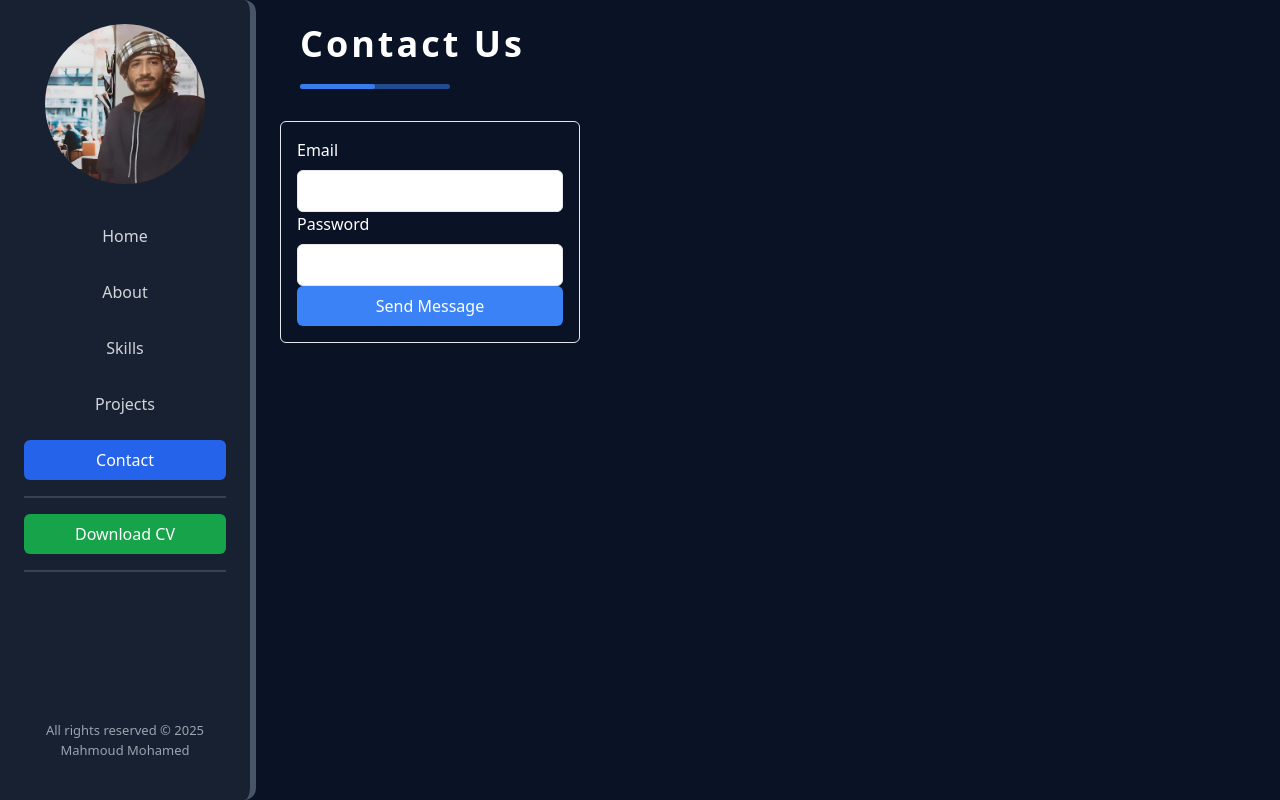
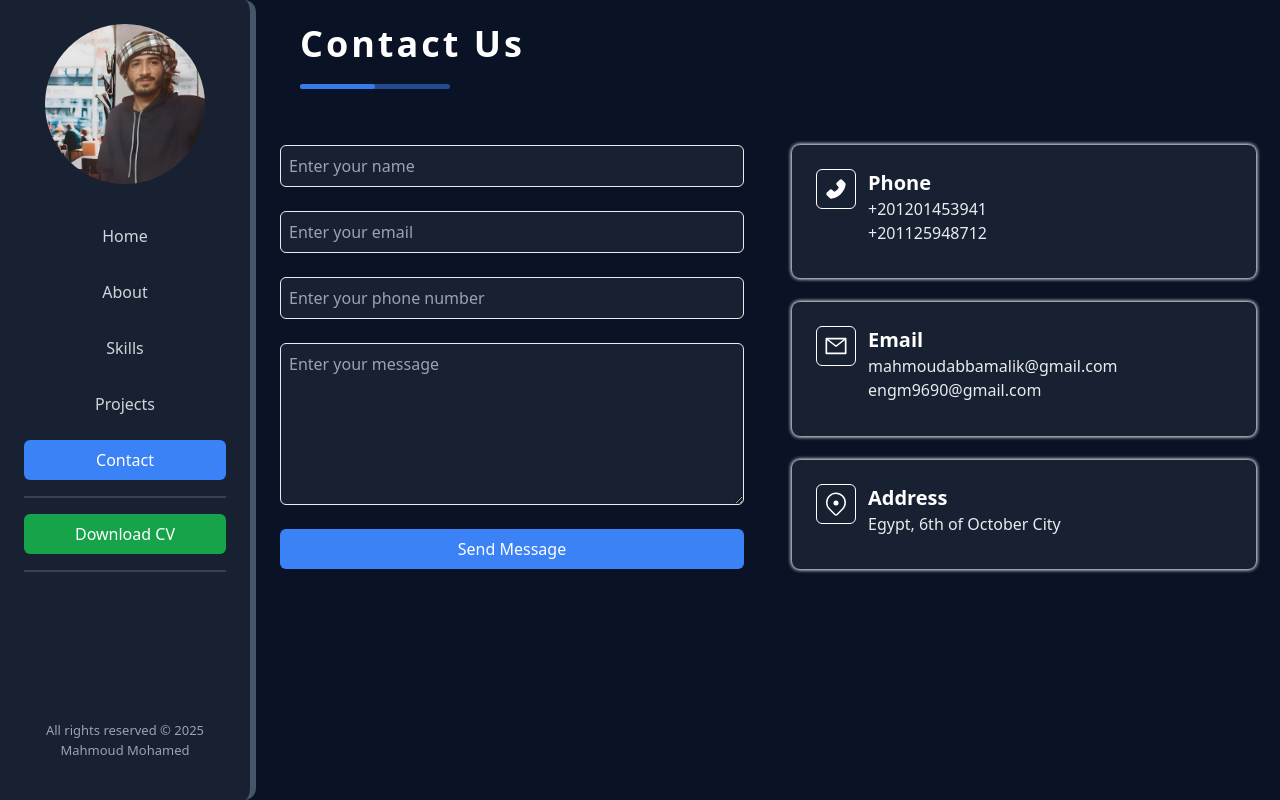
Before and after one commit to Eng1Mahmoud/portfolio_frontend, a Next.js app: page /contac-us in a window 1280 px wide. Built offline with nearby package versions, Linux system fonts and the light colour scheme.

Commit message:
finsh contact us page

```diff
--- a/app/(main)/contac-us/page.tsx
+++ b/app/(main)/contac-us/page.tsx
@@ -1,11 +1,15 @@
 import ContactUsForm from "@/components/contact-us/ContactUsForm";
+import ContactUsInfo from "@/components/contact-us/ContactUsInfo";
 import { Title } from "@/components/general/Title";
 
 const page = () => {
   return (
     <>
       <Title title="Contact Us" />
-      <ContactUsForm />
+      <div className="grid grid-cols-1 md:grid-cols-2 gap-12 py-6">
+        <ContactUsForm />
+        <ContactUsInfo />
+      </div>
     </>
   );
 };
--- a/app/(main)/page.tsx
+++ b/app/(main)/page.tsx
@@ -1,5 +1,3 @@
-"use client";
-
 import { TypedName } from "@/components/Home/TypedName";
 import { SocialLinks } from "@/components/Home/SocialLinks";
 import { HomeIntro } from "@/components/Home/HomeIntro";
--- a/components/contact-us/ContactUsForm.tsx
+++ b/components/contact-us/ContactUsForm.tsx
@@ -4,21 +4,27 @@ import { contactUsSchema } from "@/zod/contactUsSchema";
 import InputField from "@/components/forms/InputField";
 import { contactUs } from "@/actions/contactUs";
 import SubmitButton from "../forms/SubmitButton";
+import TextArea from "../forms/TextArea";
 
 const ContactUsForm = () => {
   const initialValues = { email: "", password: "" };
 
   return (
     <Form
-      className="p-4 border rounded-md w-[300px]"
       defaultValues={initialValues}
       schema={contactUsSchema}
       action={contactUs}
+
     >
-      <InputField name="email" label="Email" type="email" />
-      <InputField name="password" label="Password" type="password" />
+      <div className="grid grid-cols-1 gap-6">
+      <InputField name="userName" label="Enter your name" type="text" />
+      <InputField name="email" label="Enter your email" type="email" />
+      <InputField name="phone" label="Enter your phone number" type="text" />
+      <TextArea name="message" label="Enter your message" rows={6} />
       <SubmitButton name="Send Message" />
+      </div>
     </Form>
+
   );
 };
 
--- /dev/null
+++ b/components/contact-us/ContactUsInfo.tsx
@@ -0,0 +1,53 @@
+import { AiFillPhone, AiOutlineMail } from "react-icons/ai";
+import { GoLocation } from "react-icons/go";
+
+interface ContactItemProps {
+  icon: React.ReactNode;
+  title: string;
+  content: string[];
+}
+
+const ContactItem = ({ icon, title, content }: ContactItemProps) => {
+  return (
+    <div className="flex gap-3 bg-primary-dark text-white p-4 md:p-6 rounded-lg shadow-custom-shadow ">
+      <div className="flex items-center justify-center rounded-md border border-white h-[40px] w-[40px] flex-shrink-0">
+        {icon}
+      </div>
+      <div className="flex-grow">
+        <h3 className="text-lg md:text-xl font-bold">{title}</h3>
+        {content.map((item) => (
+          <p
+            className="text-text-secondary text-sm md:text-base break-words text-wrap "
+            key={item}
+          >
+            {item}
+          </p>
+        ))}
+      </div>
+    </div>
+  );
+};
+
+const ContactUsInfo = () => {
+  return (
+    <div className="grid grid-cols-1 gap-4 md:gap-6 ">
+      <ContactItem
+        icon={<AiFillPhone className="text-2xl" />}
+        title="Phone"
+        content={["+201201453941", "+201125948712"]}
+      />
+      <ContactItem
+        icon={<AiOutlineMail className="text-2xl" />}
+        title="Email"
+        content={["mahmoudabbamalik@gmail.com", "engm9690@gmail.com"]}
+      />
+      <ContactItem
+        icon={<GoLocation className="text-2xl" />}
+        title="Address"
+        content={["Egypt, 6th of October City"]}
+      />
+    </div>
+  );
+};
+
+export default ContactUsInfo;
--- a/components/forms/InputField.tsx
+++ b/components/forms/InputField.tsx
@@ -1,10 +1,6 @@
 "use client";
 import { useFormContext } from "react-hook-form";
-interface InputFieldProps {
-  name: string;
-  label: string;
-  type?: string;
-}
+import { InputFieldProps } from "@/types/types";
 const InputField = ({ name, label, type = "text" }: InputFieldProps) => {
   const {
     register,
@@ -13,11 +9,12 @@ const InputField = ({ name, label, type = "text" }: InputFieldProps) => {
 
   return (
     <div className="flex flex-col gap-2">
-      <label htmlFor={name}>{label}</label>
       <input
         {...register(name)}
         type={type}
-        className="border p-2 rounded-md"
+        className="border border-text-secondary
+         p-2 rounded-md outline-none bg-primary-dark w-full "
+        placeholder={label}
       />
       {errors[name] && (
         <p className="text-red-500 text-sm">
--- a/components/forms/SubmitButton.tsx
+++ b/components/forms/SubmitButton.tsx
@@ -1,8 +1,6 @@
 "use client";
 import { useFormContext } from "react-hook-form";
-interface SubmitButtonProps {
-  name: string;
-}
+import { SubmitButtonProps } from "@/types/types";
 const SubmitButton = ({ name }: SubmitButtonProps) => {
   const {
     formState: { isSubmitSuccessful },
@@ -11,7 +9,7 @@ const SubmitButton = ({ name }: SubmitButtonProps) => {
     <button
       disabled={isSubmitSuccessful}
       type="submit"
-      className="w-full bg-blue-500 text-white p-2 rounded-md hover:bg-blue-600 transition-colors duration-300"
+      className="w-full bg-secondary-light text-white p-2 rounded-md hover:bg-secondary-dark transition-colors duration-300"
     >
       {isSubmitSuccessful ? "Loading..." : name}
     </button>
--- /dev/null
+++ b/components/forms/TextArea.tsx
@@ -0,0 +1,27 @@
+import React from "react";
+import { useFormContext } from "react-hook-form";
+import { TextAreaProps } from "@/types/types";
+const TextArea = ({ name, label,rows=4 }: TextAreaProps) => {
+  const {
+    register,
+    formState: { errors },
+  } = useFormContext();
+  return (
+    <div className="flex flex-col gap-2 ">
+      <textarea
+        placeholder={label}
+        className="w-full bg-primary-dark rounded-md outline-none p-2 border border-text-secondary"
+        id={name}
+        rows={rows}
+        {...register(name)}
+      />
+      {errors[name] && (
+        <p className="text-red-500 text-sm">
+          {errors[name]?.message as string}
+        </p>
+      )}
+    </div>
+  );
+};
+
+export default TextArea;
--- a/components/general/Aside.tsx
+++ b/components/general/Aside.tsx
@@ -33,7 +33,7 @@ export const Aside = () => {
                                 className={`
                                     block w-full py-2 px-4 rounded-md text-center transition-colors duration-300
                                     ${isActive(item.path)
-                                        ? "bg-blue-600 text-white hover:bg-blue-700"
+                                        ? "bg-secondary-light text-white hover:bg-secondary-dark"
                                         : "text-gray-300 hover:bg-gray-700 hover:text-white"
                                     }
                                 `}
--- a/tailwind.config.ts
+++ b/tailwind.config.ts
@@ -13,6 +13,19 @@ export default {
           dark: "#182131",
           light: "#0a1326",
         },
+        secondary: {
+          dark: "#496edd", // Updated dark color
+          light: "#3B82F6", // Updated light color
+        },
+        text: {
+          primary: "#ffffff",
+          secondary: "#e9ecef",
+        },
+      },
+
+      // add new shadows
+      boxShadow: {
+        "custom-shadow": "0px 0px 4px #e9ecef, 0px 0px 4px #e9ecef",
       },
     },
   },
--- a/zod/contactUsSchema.ts
+++ b/zod/contactUsSchema.ts
@@ -1,8 +1,10 @@
 import { z } from "zod";
 
 export const contactUsSchema = z.object({
-  email: z.string().email("Invalid email"),
-  password: z.string().min(6, "Password must be at least 6 characters"),
+  userName: z.string().min(1, "Name is required"),
+  email: z.string().email("Invalid email").min(1, "Email is required"),
+  phone: z.string().min(1, "Phone is required"),
+  message: z.string().min(1, "Message is required"),
 });
 
 export type IContactUs = z.infer<typeof contactUsSchema>;
```
Also changed, not shown: types/types.ts (+17 -0 lines).
